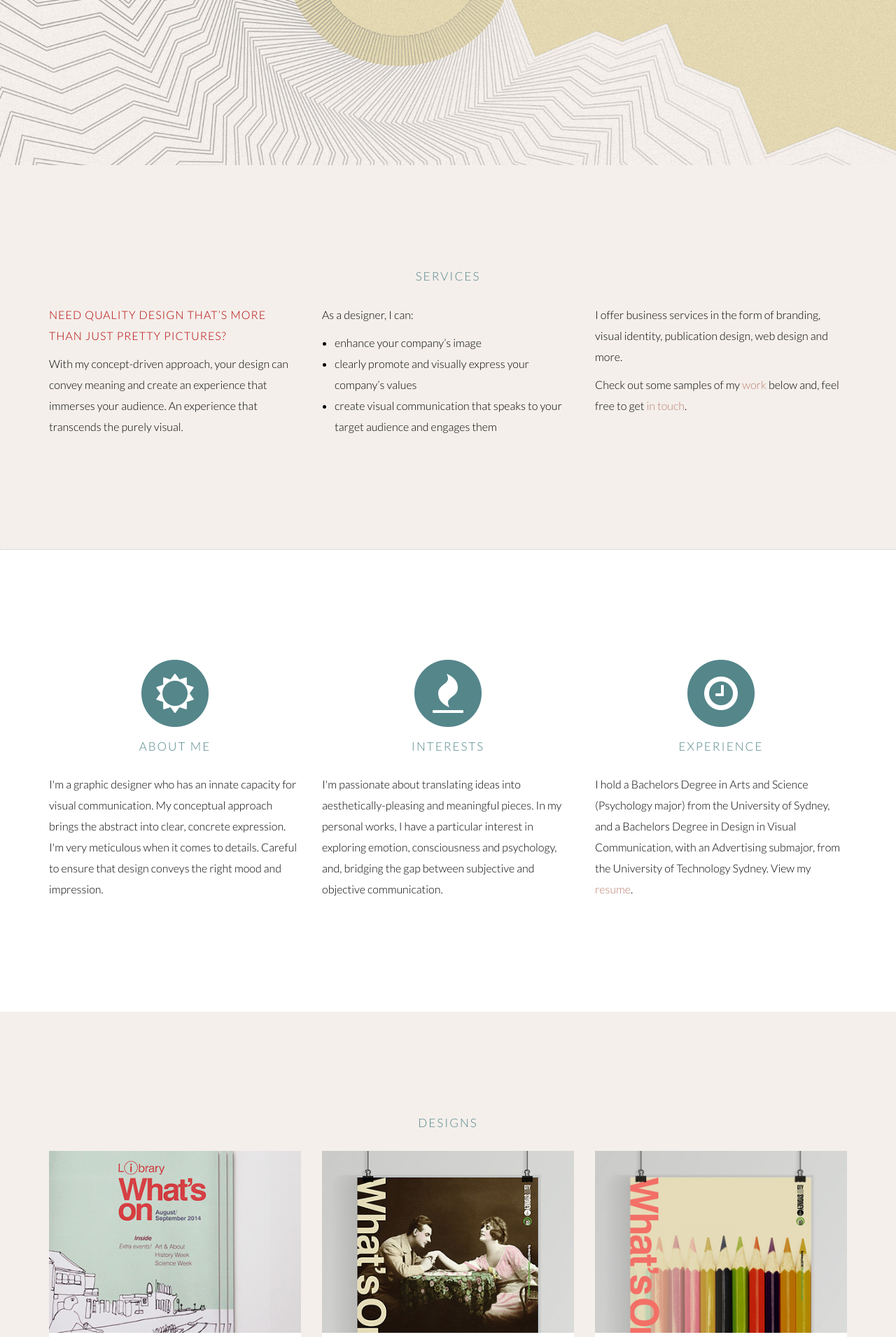
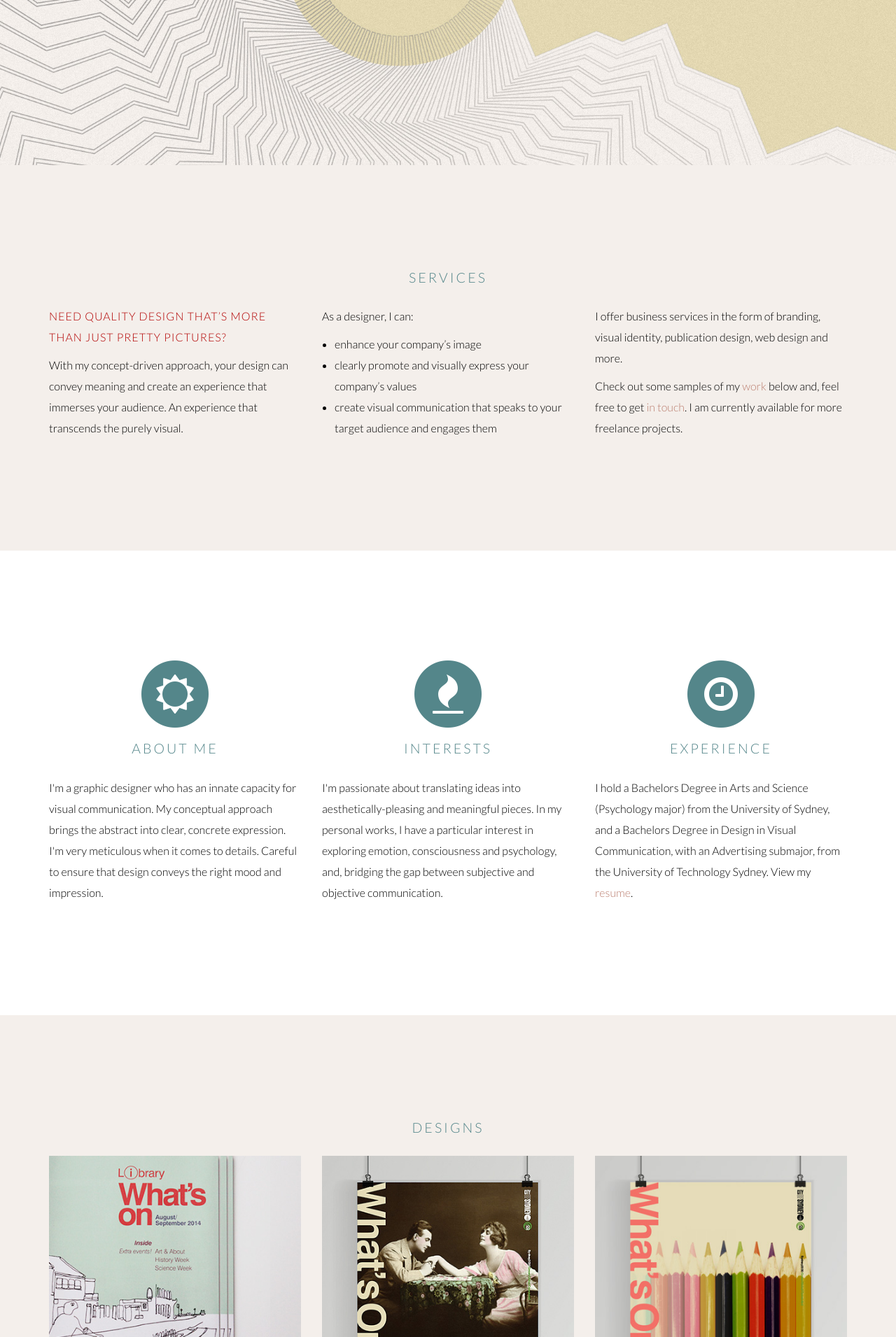
Before and after one commit to liberacreative/liberadesigns.github.io, a PHP site: page / in a window 1280 px wide. Shown: the part 520-2431 px from the top of the page at 70% size. Run offline with PHP 8.4, Linux system fonts and the light colour scheme; some libraries are stand-ins or nearby versions.

Commit message:
newbgfont

```diff
--- a/css/jo.css
+++ b/css/jo.css
@@ -39,10 +39,6 @@ header {
 
 section {
     padding: 100px 0;
-}
-
-#services {
-    border-bottom: 1px dotted #CCCCCC;
 }
 
 /* footer */
@@ -190,40 +186,26 @@ a:hover {
     text-decoration: underline;
 }
 
-h1,
-h2,
-h3,
-h4,
-h5,
-h6 {
+
+h4 {
     text-transform: uppercase;
     font-family: Lato,"Helvetica Neue",Helvetica,Arial,sans-serif;
     font-weight: 300;
-    font-size: 17px;
+    font-size: 15px;
     letter-spacing: 1px;
-}
-
-section h2.section-heading {
-    margin-top: 0;
-    margin-bottom: 30px;
-    font-size: 17px;
-    color: #54868A;
-    letter-spacing: 2px;
-}
-
-section h2.section-heading2 {
-    margin-top: 0;
-    margin-bottom: 30px;
-    font-size: 17px;
-    color: #54868A;
-    letter-spacing: 2px;
-}
-
-
-section#contact .section-heading {
     color: #54868A;
 }
 
+h2 {
+    margin-top: 0;
+    margin-bottom: 30px;
+    text-transform: uppercase;
+    font-family: Lato,"Helvetica Neue",Helvetica,Arial,sans-serif;
+    font-weight: 300;
+    font-size: 19.5px;
+    color: #54868A;
+    letter-spacing: 3px;
+}
 
 footer span.copyright {
     font-family: Lato,"Helvetica Neue",Helvetica,Arial,sans-serif;
@@ -327,10 +309,8 @@ footer span.copyright {
 }
 
 .portfolio-modal .modal-content h2 {
-    margin-bottom: 15px;
-    font-size: 1.3em;
+    margin-bottom: 22px;
     color: #54868A;
-    letter-spacing: 1px;
 }
 
 .portfolio-modal .modal-content p {
@@ -418,7 +398,8 @@ img::-moz-selection {
     text-transform: uppercase;
     font-family: Lato,"Helvetica Neue",Helvetica,Arial,sans-serif;
     font-weight: 300;
-    font-size: 16px;
+    font-size: 15px;
+    letter-spacing: 2px;
     color: #000000;
     background-color: transparent;
     border-color: #CCCCCC;
@@ -472,8 +453,8 @@ fieldset[disabled] .btn-primary.active {
     border-color: #822825;
     text-transform: uppercase;
     font-family: Lato,"Helvetica Neue",Helvetica,Arial,sans-serif;
-    font-size: 16px;
-    letter-spacing: 1px;
+    font-size: 15px;
+    letter-spacing: 2px;
     font-weight: 300;
     color: #000000;
     border-color: #CCCCCC;
--- a/index.html
+++ b/index.html
@@ -81,7 +81,7 @@
         <div class="container">
             <div class="row">
                 <div class="col-lg-12 text-center">
-                    <h2 class="section-heading">Services</h2>
+                    <h2>Services</h2>
                 </div>
                 <div class="col-md-4 text-center">
                   <p class="text-muted"><b class="red-text">Need quality design that’s more than just pretty pictures?</b>
@@ -105,7 +105,7 @@
                 I offer business services in the form of branding, visual identity, publication design, web design and more.
                 </p>
                 <p class="text-muted">
-Check out some samples of my <a class="page-scroll" href="#portfolio">work</a> below and, feel free to get <a class="page-scroll" href="#contact">in touch</a>.
+Check out some samples of my <a class="page-scroll" href="#portfolio">work</a> below and, feel free to get <a class="page-scroll" href="#contact">in touch</a>. I am currently available for more freelance projects.
                 </p>
               </div>
             </div>
@@ -123,7 +123,7 @@ Check out some samples of my <a class="page-scroll" href="#portfolio">work</a> b
                     <span class="fa-stack fa-4x">
                         <i class="fa fa-circle fa-stack-2x text-primary"></i><i class="fa fa-sun-o fa-stack-1x fa-inverse"></i>
                     </span></p>
-                    <h2 class="section-heading text-center">ABOUT ME</h2>
+                    <h2 class="text-center">ABOUT ME</h2>
                     <p class="text-muted">I'm a graphic designer who has an innate capacity for visual communication. My conceptual approach brings the abstract into clear, concrete expression. I'm very meticulous when it comes to details. Careful to ensure that design conveys the right mood and impression.
                     </p>
                 </div>
@@ -132,7 +132,7 @@ Check out some samples of my <a class="page-scroll" href="#portfolio">work</a> b
                     <span class="fa-stack fa-4x">
                         <i class="fa fa-circle fa-stack-2x text-primary"></i><i class="fa fa-fire fa-stack-1x fa-inverse"></i>
                     </span></p>
-                    <h2 class="section-heading text-center">Interests</h2>
+                    <h2 class="text-center">Interests</h2>
                     <p class="text-muted">I'm passionate about translating ideas into aesthetically-pleasing and meaningful pieces. In my personal works, I have a particular interest in exploring emotion, consciousness and psychology, and, bridging the gap between subjective and objective communication.</p>
                 </div>
                 <div class="col-md-4">
@@ -140,7 +140,7 @@ Check out some samples of my <a class="page-scroll" href="#portfolio">work</a> b
                     <span class="fa-stack fa-4x">
                         <i class="fa fa-circle fa-stack-2x text-primary"></i><i class="fa fa-clock-o fa-stack-1x fa-inverse"></i>
                     </span></p>
-                    <h2 class="section-heading text-center">Experience</h2>
+                    <h2 class="text-center">Experience</h2>
                     <p class="text-muted">I hold a Bachelors Degree in Arts and Science (Psychology major) from the University of Sydney, and a Bachelors Degree in Design in Visual Communication, with an Advertising submajor, from the University of Technology Sydney. View my <a href="">resume</a>.
                     </p>
 
@@ -155,7 +155,7 @@ Check out some samples of my <a class="page-scroll" href="#portfolio">work</a> b
         <div class="container">
             <div class="row">
                 <div class="col-lg-12 text-center">
-                    <h2 class="section-heading2">Designs</h2>
+                    <h2>Designs</h2>
                 </div>
             </div>
             <div class="row">
@@ -325,7 +325,7 @@ Check out some samples of my <a class="page-scroll" href="#portfolio">work</a> b
         <div class="container">
             <div class="row">
                 <div class="col-lg-12 text-center">
-                    <h2 class="section-heading">Contact</h2>
+                    <h2>Contact</h2>
                     <p>For enquiries or to request a free quote, email me at <a href="mailto:hello@joannaruasol.com">hello@joannaruasol.com</a> or fill in my contact form:</p>
                     <p></p>
                 </div>
@@ -345,7 +345,7 @@ Check out some samples of my <a class="page-scroll" href="#portfolio">work</a> b
                                     <p class="help-block text-danger"></p>
                                 </div>
                                 <div class="form-group">
-                                    <input type="tel" class="form-control" placeholder="Phone" name="Phone">
+                                    <input type="tel" class="form-control" placeholder="Phone No." name="Phone">
                                     <p class="help-block text-danger"></p>
                                 </div>
                             </div>
```
Also changed, not shown: img/FINALBG.jpg.
